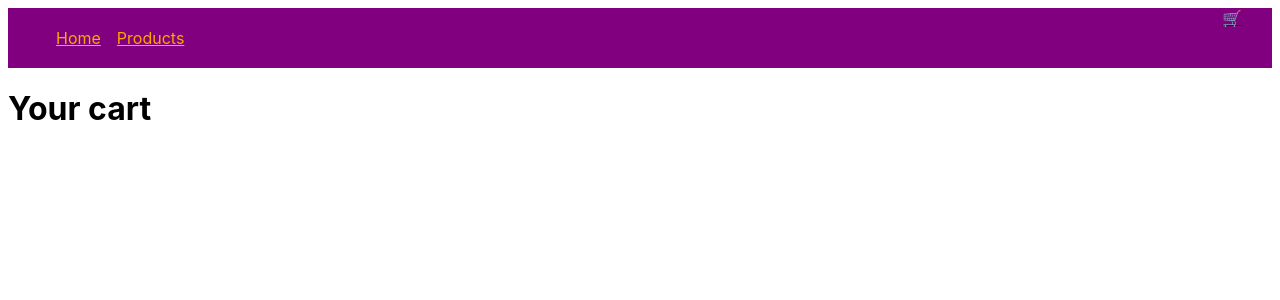
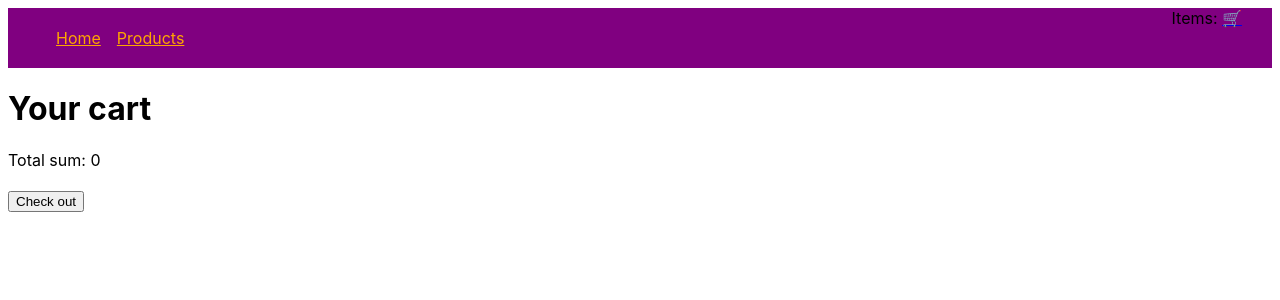
Before and after one commit to Franziska-F/next-ecommerce-store, a Next.js app: page /cart in a window 1280 px wide. Shown: the top 300 px of the page. Built offline with nearby package versions, Linux system fonts and the light colour scheme.

Commit message:
Add total-sum function to card.js and add checkout page

```diff
--- a/components/Header.js
+++ b/components/Header.js
@@ -43,6 +43,7 @@ export default function Header() {
         </ul>
       </div>
       <div className="cart">
+        <span>Items: </span>
         <Link href="/cart"> 🛒 </Link>
       </div>
     </header>
--- a/pages/cart.js
+++ b/pages/cart.js
@@ -5,13 +5,20 @@ import {
 
 import Cookies from 'js-cookie';
 import Head from 'next/head';
+import Link from 'next/link';
 
 import { productDatabase } from '../util/database';
 
 export default function Cart(props) {
-  const [isInCart, setIsInCart] = useState('quantity' in props.product);
+  const [isInCart, setIsInCart] = useState(props.product);
   //  const [count, setCount] = useState(1);
-  console.log(props);
+
+  let Sum = props.product.reduce(function (prev, current) {
+    return prev + current.quantitiy * current.price;
+  }, 0);
+
+  const [totalSum, setTotalSum] = useState(Sum);
+
   return (
     <div>
       <Head>
@@ -55,19 +62,23 @@ export default function Cart(props) {
                       : [];
                     let newCart;
 
-                    // props.product.find(
-                    //  (productInCart) => productInCart.id === props.product.id,
-                    // );
-                    // console.log(currentCart);
-
                     newCart = currentCart.filter(
                       (productInCart) => productInCart.id !== detail.id,
                     );
                     console.log(newCart);
 
+                    let newArray = newCart.filter(
+                      (item) => item.id !== detail.id,
+                    );
+                    console.log(newArray);
+
                     Cookies.set('products', JSON.stringify(newCart));
 
-                    setIsInCart(false);
+                    setTotalSum(Sum);
+                    setIsInCart(newArray);
+                    console.log(isInCart);
+
+                    // console.log(props.product);
                   }}
                 >
                   Remove
@@ -76,6 +87,15 @@ export default function Cart(props) {
             </div>
           );
         })}
+      </div>
+      <div>
+        <span>Total sum: {totalSum / 100}</span>
+      </div>
+      <br />
+      <div>
+        <Link href="/checkout">
+          <button>Check out</button>
+        </Link>
       </div>
     </div>
   );
```
Also changed, not shown: pages/checkout.js (added, +13 -0 lines).
